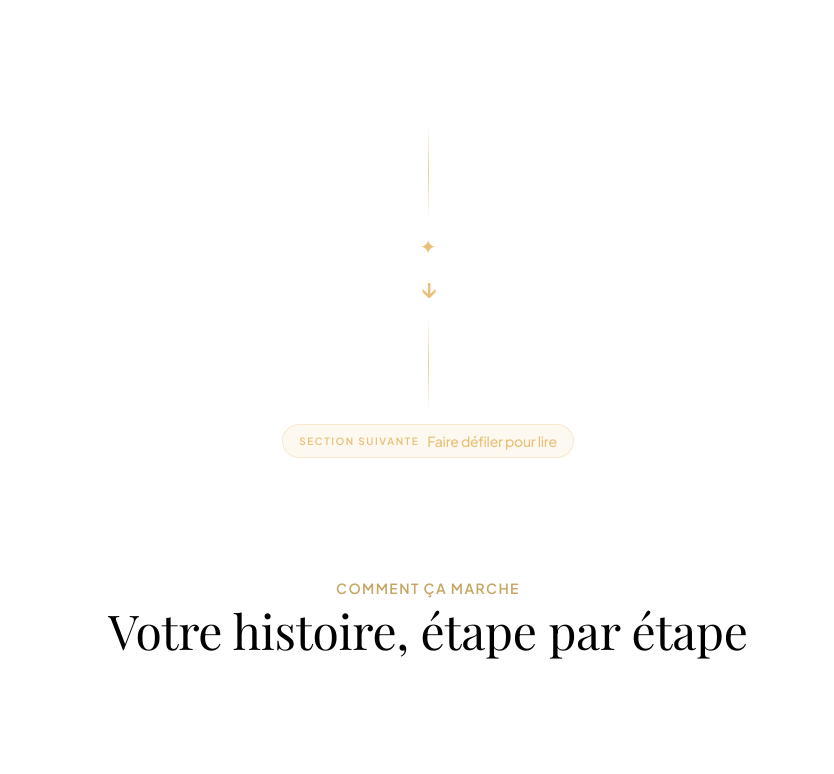
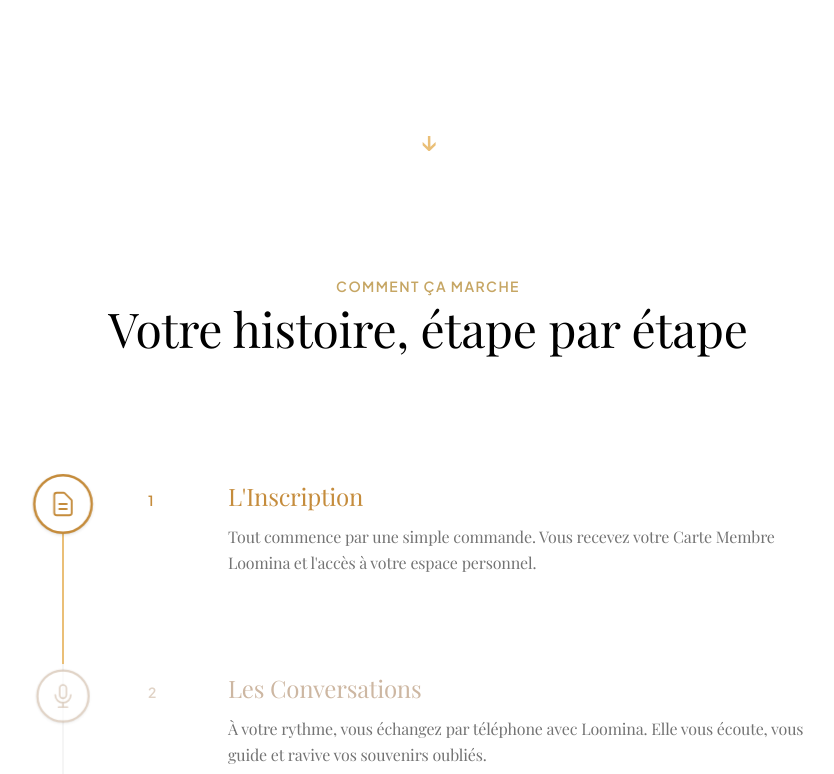
Before and after one commit to solalchetrit/loomina, a Next.js app: page / in a window 1280 px wide. Shown: the part 1100-1874 px from the top of the page, without its empty margins (212-1046 px from the left). Built offline with nearby package versions, Linux system fonts and the light colour scheme; a web font is replaced by a local one.

Commit message:
style: simplify scroll separator

```diff
--- a/components/ui/ScrollSeparator.tsx
+++ b/components/ui/ScrollSeparator.tsx
@@ -12,10 +12,6 @@ export default function ScrollSeparator() {
                 transition={{ duration: 0.8, ease: "easeOut" }}
                 className="flex flex-col items-center gap-3 text-[var(--loomina-amber)]"
             >
-                <div className="w-[1px] h-14 md:h-24 bg-gradient-to-b from-transparent via-[var(--loomina-amber)] to-transparent opacity-80" />
-                <span className="text-xl" aria-hidden>
-                    ✦
-                </span>
                 <motion.span
                     animate={{ y: [0, 6, 0] }}
                     transition={{ duration: 1.6, repeat: Infinity, ease: "easeInOut" }}
@@ -24,11 +20,6 @@ export default function ScrollSeparator() {
                 >
                     ↓
                 </motion.span>
-                <div className="w-[1px] h-14 md:h-24 bg-gradient-to-b from-transparent via-[var(--loomina-amber)] to-transparent opacity-80" />
-                <div className="flex items-center gap-2 rounded-full bg-[var(--loomina-amber)]/10 border border-[var(--loomina-amber)]/30 px-4 py-1.5 text-[var(--loomina-black)]">
-                    <span className="text-[10px] uppercase tracking-[0.16em] font-semibold">Section suivante</span>
-                    <span className="text-sm font-medium text-[var(--loomina-amber)]">Faire défiler pour lire</span>
-                </div>
             </motion.div>
         </div>
     );
```
